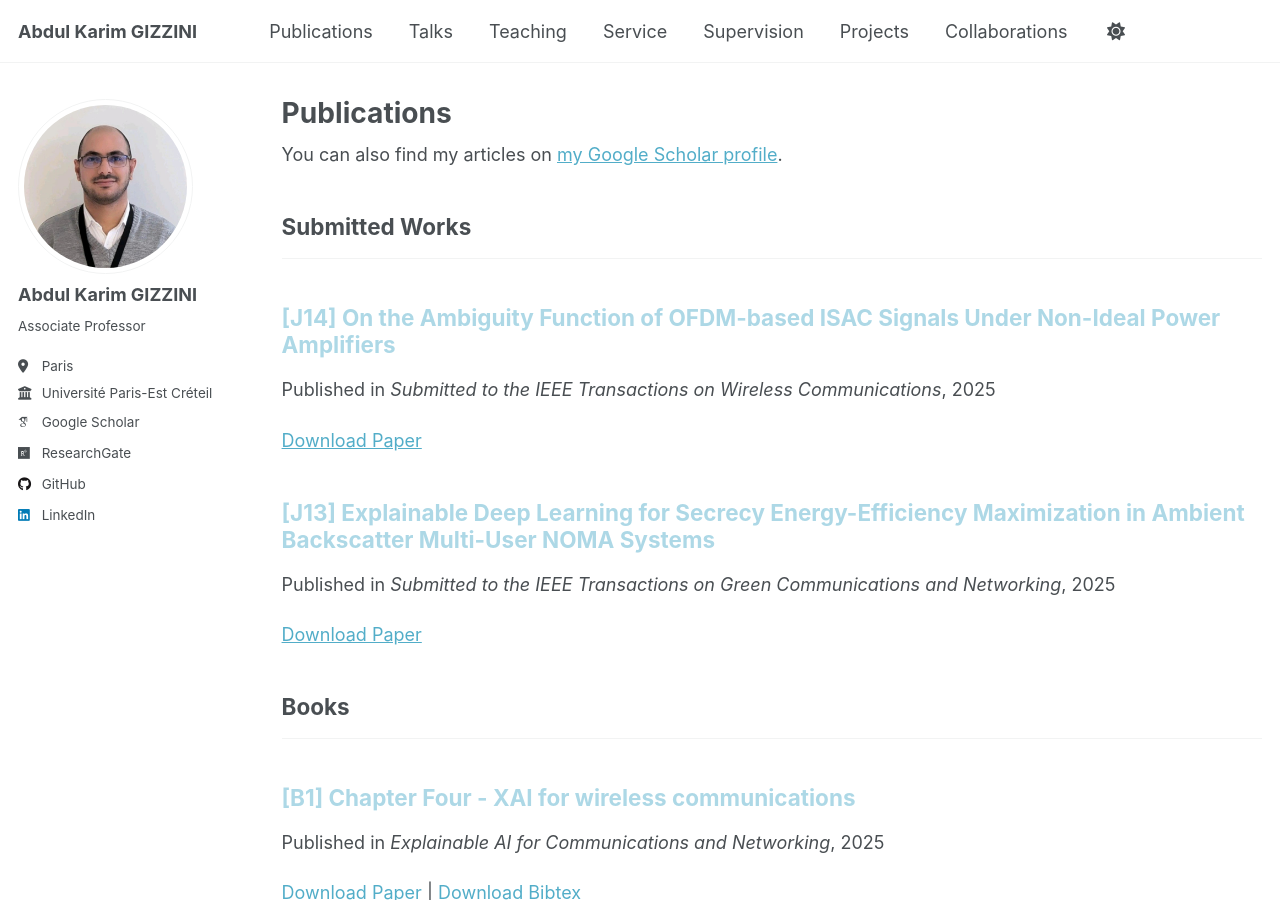
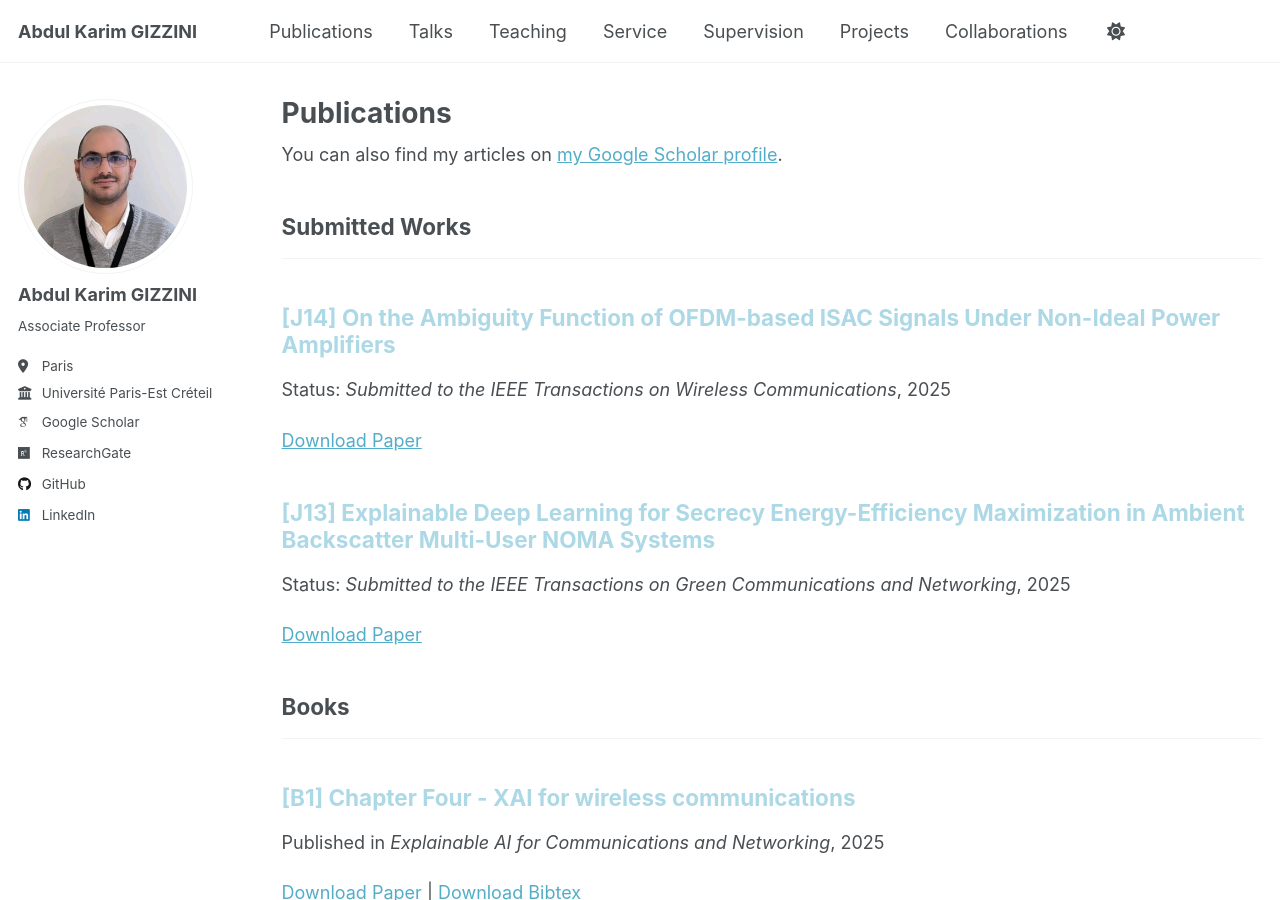
Before and after one commit to abdulkarimgizzini/abdulkarimgizzini-website, a Jekyll site: the page built from _pages/publications.html, in a window 1280 px wide and 900 px high. Built offline with Jekyll 4.4.1, drawn with Linux system fonts in a browser that asks for light colours; some web fonts are replaced; a script that is not in the unit is left out.

Commit message:
Refactor publication status display in archive template

```diff
--- a/_includes/archive-single.html
+++ b/_includes/archive-single.html
@@ -37,7 +37,14 @@
         {% if post.collection == 'teaching' %}
           <p> {{ post.type }}, <i>{{ post.venue }}</i>, {{ post.date | default: "1900-01-01" | date: "%Y" }} </p>
         {% elsif post.collection == 'publications' %}
-          <p>Published in <i>{{ post.venue }}</i>, {{ post.date | default: "1900-01-01" | date: "%Y" }} </p>
+          <p>
+            {% if post.category == 'manuscripts_submitted' %}
+              Status:
+            {% else %}
+              Published in
+            {% endif %}
+            <i>{{ post.venue }}</i>, {{ post.date | default: "1900-01-01" | date: "%Y" }}
+          </p>
         {% elsif post.date %}
          <p class="page__date"><strong><i class="fa fa-fw fa-calendar" aria-hidden="true"></i> {{ site.data.ui-text[site.locale].date_label | default: "Published:" }}</strong> <time datetime="{{ post.date | default: "1900-01-01" | date_to_xmlschema }}">{{ post.date | default: "1900-01-01" | date: "%B %d, %Y" }}</time></p>
         {% endif %}
```
